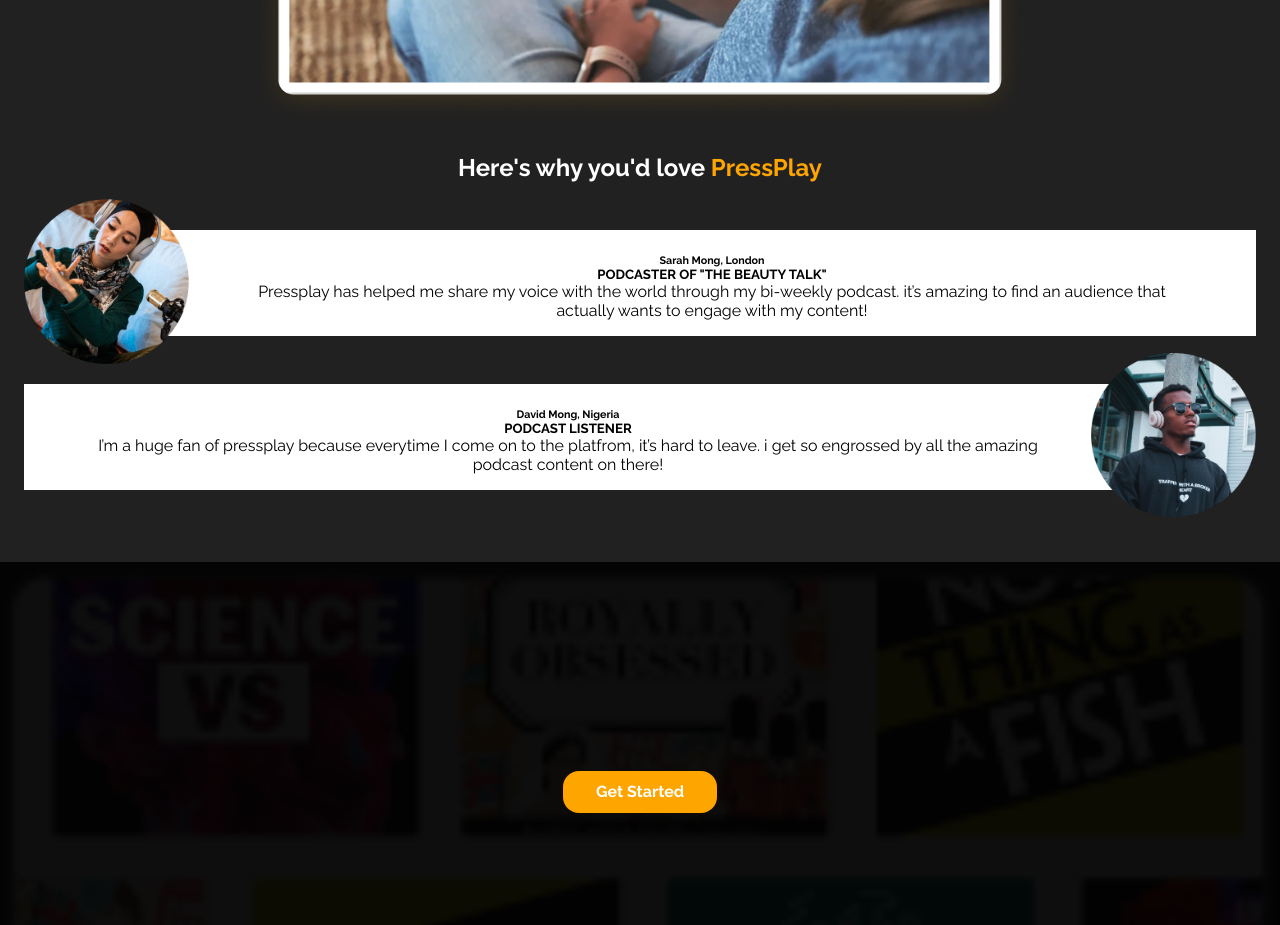
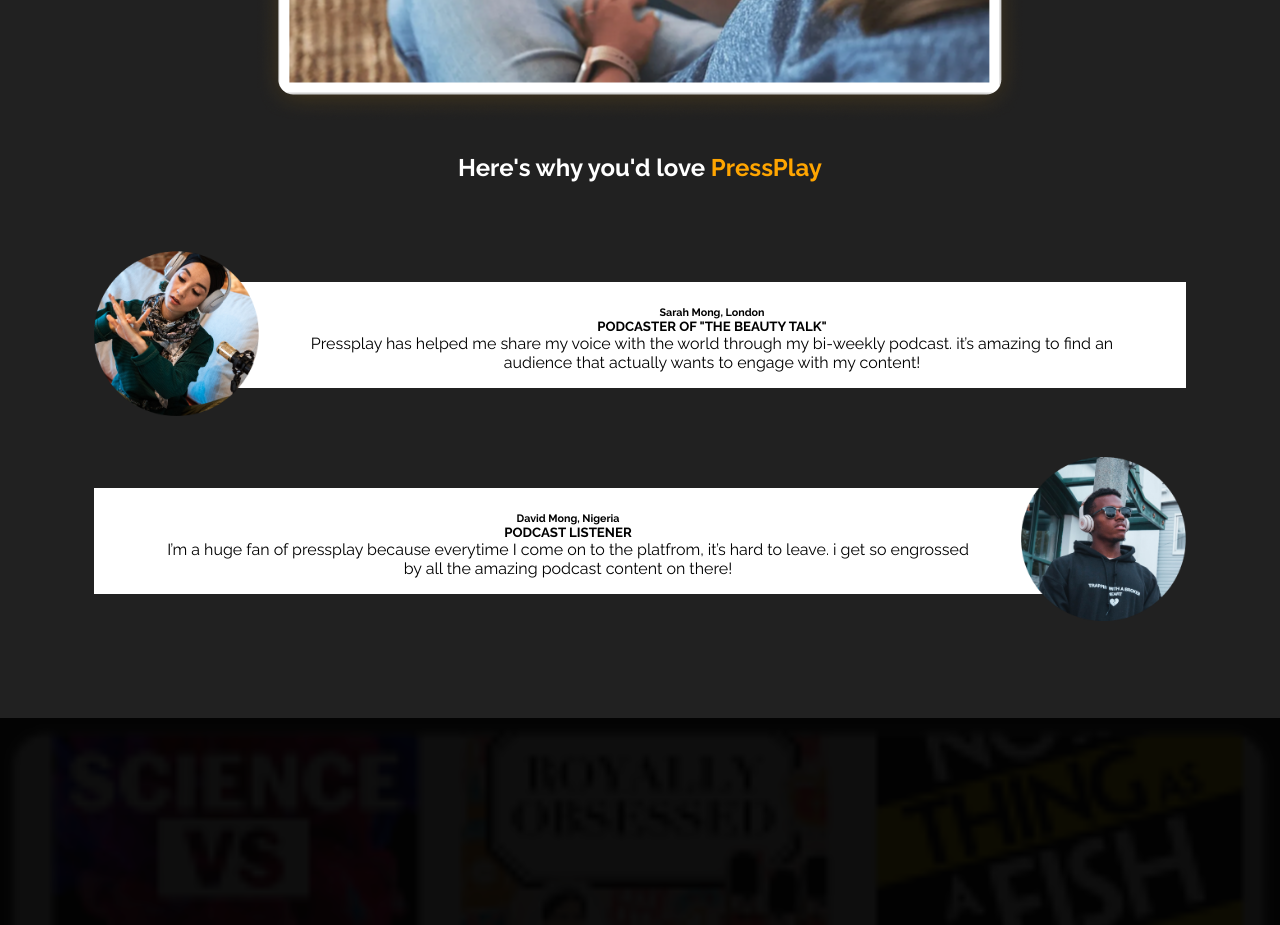
Before and after one commit to Maxohayce/Press-Play, a React (Create React App) app: page / in a window 1280 px wide. Shown: the part 2700-3625 px from the top of the page. Built offline with nearby package versions, Linux system fonts and the light colour scheme.

Commit message:
fix: Ui fixes

```diff
--- a/src/components/containers/Home/Home.js
+++ b/src/components/containers/Home/Home.js
@@ -170,7 +170,7 @@
             </div>
           </article>
 
-          <article className="p-4">
+          <article className="p-4 container">
             <h3 className="text-center text-white x-large mb-4">
               Here's why you'd love
               <span className="text-primary"> PressPlay</span>
--- a/src/components/presentational/Testimonial/Testimonial.js
+++ b/src/components/presentational/Testimonial/Testimonial.js
@@ -17,7 +17,7 @@
   <div
     className={`my-5 text-center d-flex flex-sm ${
       isOdd && "flex-sm-row-reverse"
-    } align-items-center testimonial`}
+    } align-items-center testimonial`} style={{margin: "100px 0px"}}
   >
     <div className="img-holder p-4 p-sm-0 position-sm-absolute">
       <img
```
Also changed, not shown: 1 other file (tests, documents, lock files or other folders).
